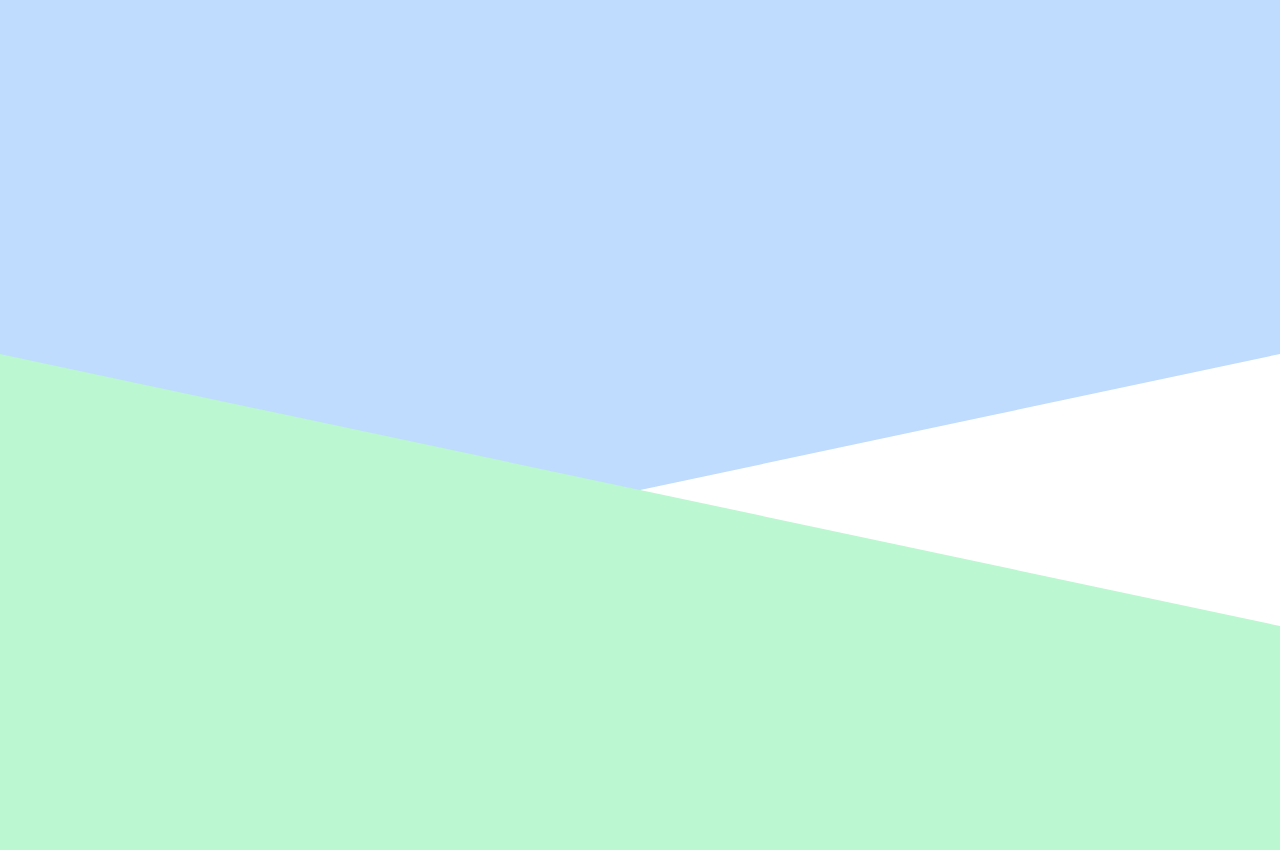
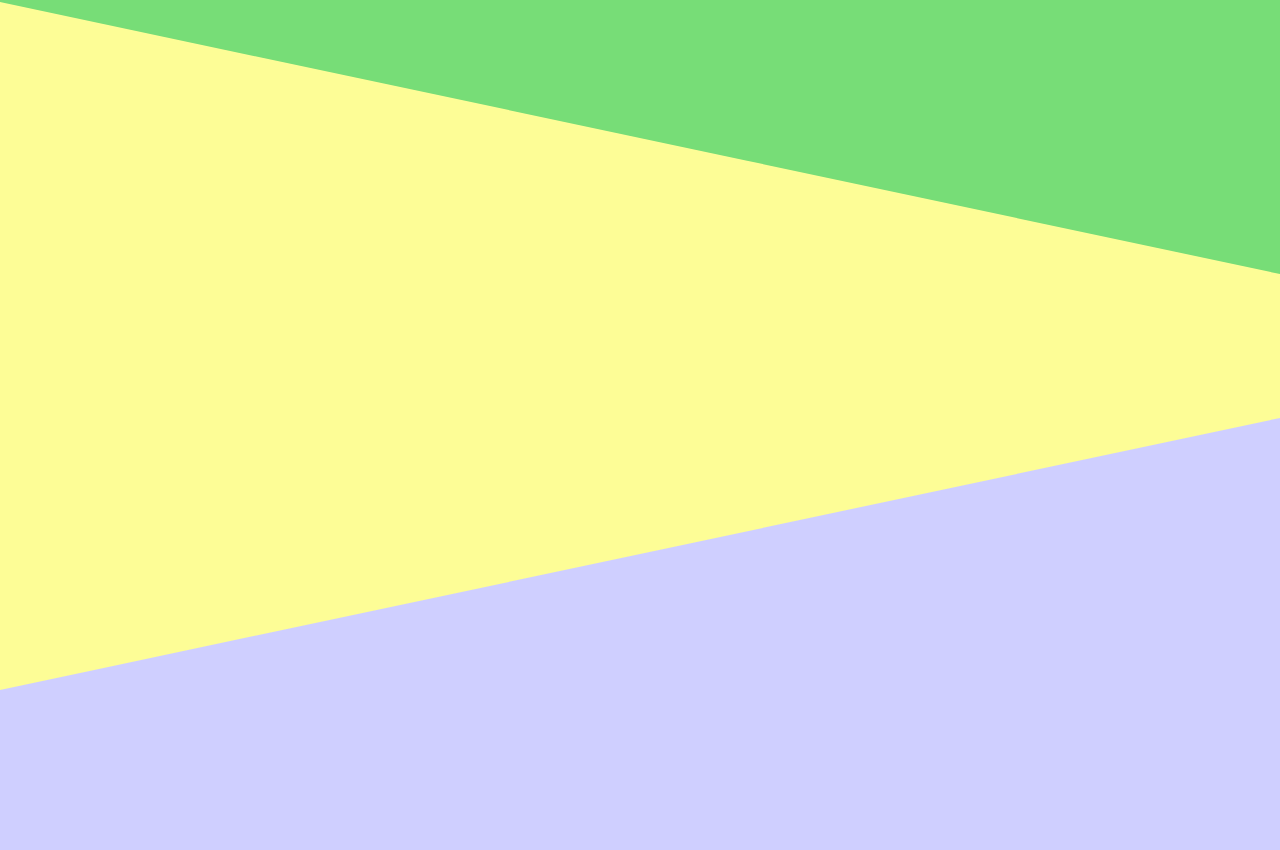
Before and after one commit to omomo17/React_UI_examples, a React (Vite) app: page / in a window 1280 px wide. Shown: the part 1110-1960 px from the top of the page. Built offline with nearby package versions, Linux system fonts and the light colour scheme.

Commit message:
skew background bug occures at wide screen

```diff
--- a/src/Portfolio_2/App.jsx
+++ b/src/Portfolio_2/App.jsx
@@ -1,13 +1,78 @@
 const App = () => {
-  return (
-    <div className="flex flex-col">
-      <div className="h-screen bg-pink-200 skew-y-12" />
-      <div className="h-screen bg-blue-200 -skew-y-12" />
-      <div className="h-screen bg-green-200 skew-y-12" />
-      <div className="h-screen bg-yellow-200 -skew-y-12" />
-      <div className="h-screen bg-purple-200 skew-y-12" />
-    </div>
-  );
-};
+    return (
+      <div className="relative">
+        <div className="h-screen bg-pastel-pink skew-y-12 relative z-50 -mt-96" />
+        <div className="h-screen bg-pastel-blue -skew-y-12 relative z-40 -mt-96" />
+        <div className="h-screen bg-pastel-green skew-y-12 relative z-30 -mt-96" />
+        <div className="h-screen bg-pastel-yellow -skew-y-12 relative z-20 -mt-96" />
+        <div className="h-screen bg-pastel-purple relative z-10 -mt-96" />
+      </div>
+    );
+  };
 
-export default App;
+  export default App;
+
+
+
+
+
+
+
+
+
+// const App = () => {
+//     return (
+//       <div className="flex flex-col">
+//         <div className="h-screen bg-pastel-pink" style={{ clipPath: 'polygon(0 0, 100% 0, 100% 80%, 0 100%)' }} />
+//         <div className="h-screen bg-pastel-blue" style={{ clipPath: 'polygon(0 20%, 100% 0, 100% 100%, 0 100%)' }} />
+//         <div className="h-screen bg-pastel-green" style={{ clipPath: 'polygon(0 0, 100% 0, 100% 80%, 0 100%)' }} />
+//         <div className="h-screen bg-pastel-yellow" style={{ clipPath: 'polygon(0 20%, 100% 0, 100% 100%, 0 100%)' }} />
+//         <div className="h-screen bg-pastel-purple"/>
+//       </div>
+//     );
+//   };
+
+//   export default App;
+
+
+
+
+
+
+
+
+
+
+// const App = () => {
+//     return (
+//       <div className="flex flex-col">
+//         {/* ピンク -> ブルー */}
+//         <div
+//           className="h-screen bg-pastel-pink"
+//           style={{ clipPath: 'polygon(0 0, 100% 0, 100% 85%, 0 100%)' }}
+//         />
+//         {/* ブルー -> グリーン */}
+//         <div
+//           className="h-screen bg-pastel-blue"
+//           style={{ clipPath: 'polygon(0 15%, 100% 0, 100% 100%, 0 100%)' }}
+//         />
+//         {/* グリーン -> イエロー */}
+//         <div
+//           className="h-screen bg-pastel-green"
+//           style={{ clipPath: 'polygon(0 0, 100% 0, 100% 85%, 0 100%)' }}
+//         />
+//         {/* イエロー -> パープル */}
+//         <div
+//           className="h-screen bg-pastel-yellow"
+//           style={{ clipPath: 'polygon(0 15%, 100% 0, 100% 100%, 0 100%)' }}
+//         />
+//         {/* パープル */}
+//         <div
+//           className="h-screen bg-pastel-purple"
+//           style={{ clipPath: 'polygon(0 0, 100% 0, 100% 85%, 0 100%)' }}
+//         />
+//       </div>
+//     );
+//   };
+
+//   export default App;
```
